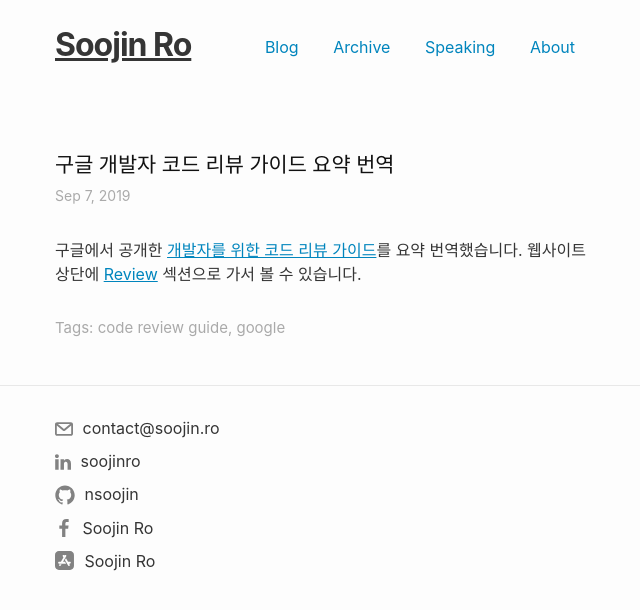
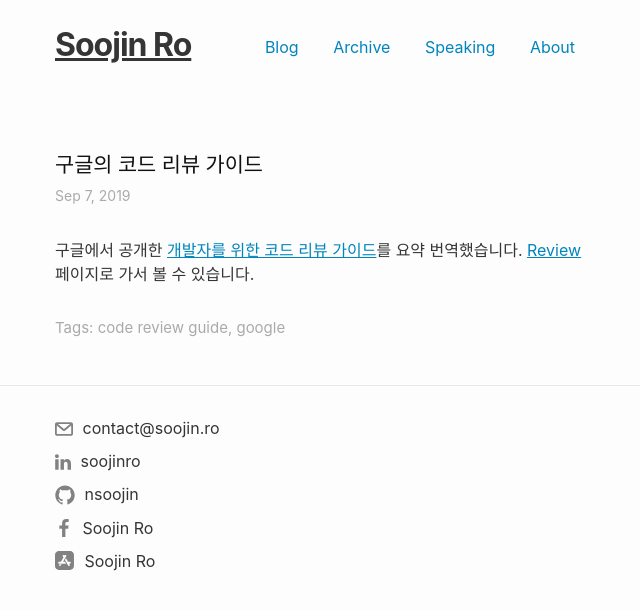
Before and after one commit to nsoojin/nsoojin.github.io, a Jekyll site: the page built from _posts/2019-09-07-google-code-review-guide.md, in a window 1280 px wide. Shown: the top 610 px of the page, without its empty margins (315-955 px from the left). Built offline with Jekyll 4.4.1, drawn with Linux system fonts in a browser that asks for light colours; comment, search, counter and statistics services are not loaded.

Commit message:
update google code review

```diff
--- a/_posts/2019-09-07-google-code-review-guide.md
+++ b/_posts/2019-09-07-google-code-review-guide.md
@@ -1,6 +1,6 @@
 ---
 layout: post
-title: "구글 개발자 코드 리뷰 가이드 요약 번역"
+title: "구글의 코드 리뷰 가이드"
 categories: []
 tags:
 - code review guide
@@ -10,4 +10,4 @@ published: true
 meta: {}
 ---
 
-구글에서 공개한 [개발자를 위한 코드 리뷰 가이드](https://google.github.io/eng-practices/review/)를 요약 번역했습니다. 웹사이트 상단에 [Review]({{ site.baseurl }}{% link review/index.md %}) 섹션으로 가서 볼 수 있습니다.
+구글에서 공개한 [개발자를 위한 코드 리뷰 가이드](https://google.github.io/eng-practices/review/)를 요약 번역했습니다. [Review]({{ site.baseurl }}{% link review/index.md %}) 페이지로 가서 볼 수 있습니다.
```
